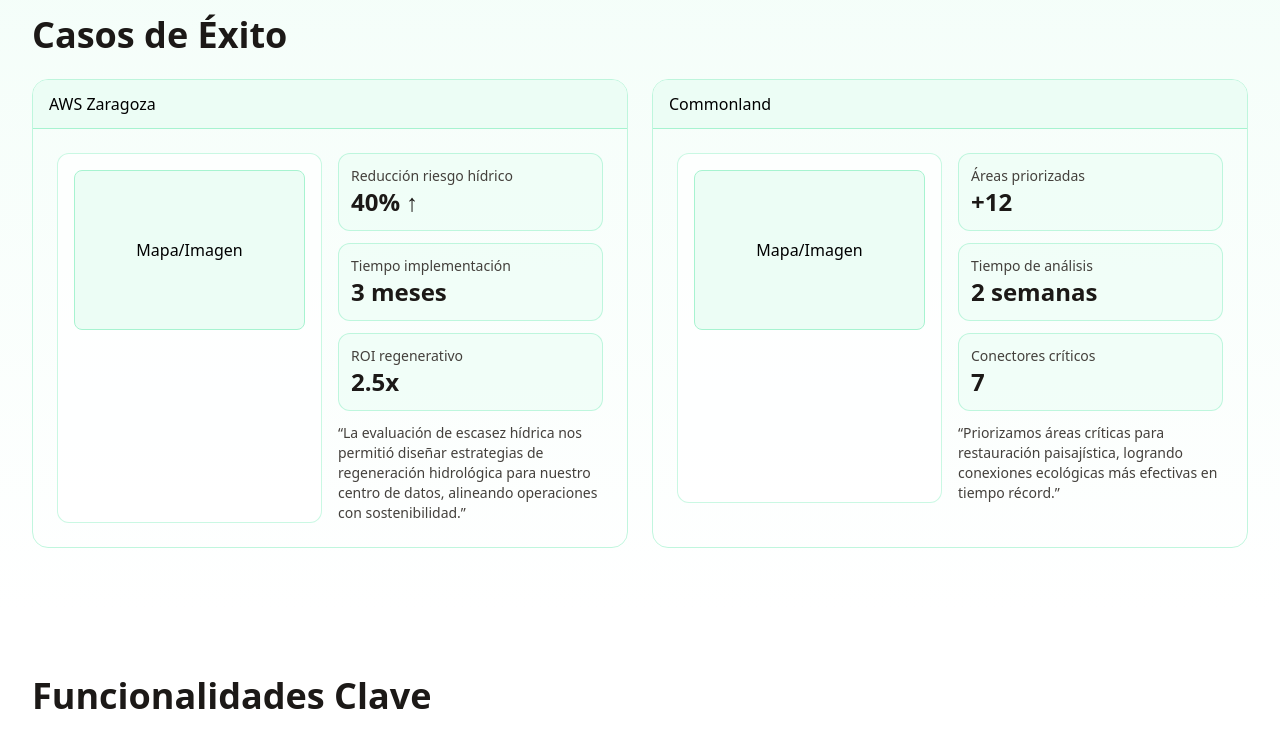
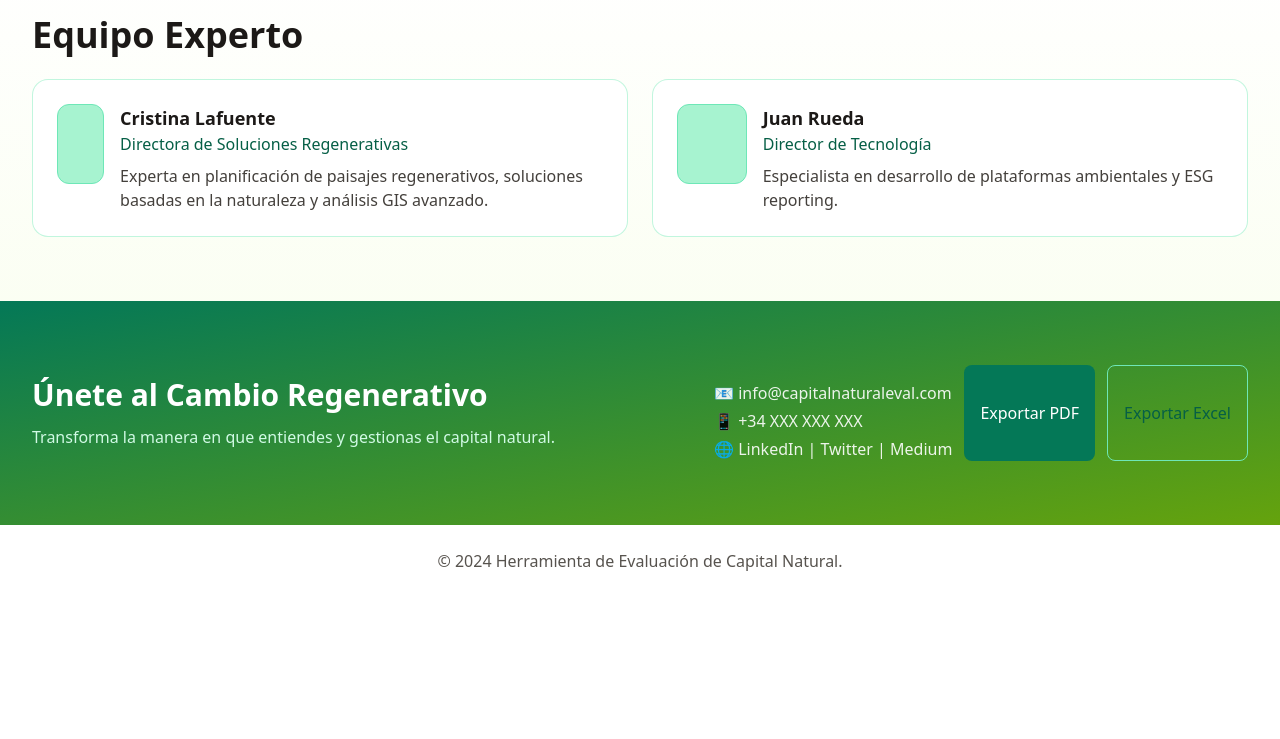
Before and after one commit to RuedaJ/nc3web, a Next.js app: page / in a window 1280 px wide. Shown: the part 2760-3499 px from the top of the page. After the commit the page ends 3357 px from the top, so only its background shows below. Built offline with nearby package versions, Linux system fonts and the light colour scheme.

Commit message:
Update index.js

```diff
--- a/pages/index.js
+++ b/pages/index.js
@@ -65,7 +65,7 @@
                 En <span className="font-semibold">CapitalNaturalEval</span>, ayudamos a las organizaciones a integrar
                 Soluciones Basadas en la Naturaleza (SbN/NbS) en su estrategia, desbloqueando valor más allá del
                 beneficio financiero. Identificamos oportunidades, comparamos alternativas y construimos casos de negocio
-                que integran beneficios climáticos, de biodiversidad y sociales —basados en evidencia y listos para decidir.
+                que integran beneficios climáticos, de biodiversidad y sociales - basados en evidencia y listos para decidir.
               </p>
 
               <div className="flex flex-wrap gap-3">
@@ -259,83 +259,6 @@
           </div>
         </section>
 
-        {/* Casos de Éxito */}
-        <section id="casos" className="py-16 bg-gradient-to-b from-emerald-50/60 to-white">
-          <div className="max-w-7xl mx-auto px-4 sm:px-6 lg:px-8">
-            <h2 className="text-2xl md:text-4xl font-bold text-stone-900 mb-6">Casos de Éxito</h2>
-
-            <div className="grid md:grid-cols-2 gap-6">
-              <div className="border border-emerald-200/70 rounded-2xl overflow-hidden">
-                <div className="px-4 py-3 bg-emerald-50 border-b border-emerald-200 font-medium">AWS Zaragoza</div>
-                <div className="p-6 grid gap-4 md:grid-cols-2">
-                  <div className="rounded-xl border border-emerald-200/60 p-4 bg-white/70">
-                    <div className="h-40 rounded-lg border border-emerald-200 bg-emerald-50 flex items-center justify-center">
-                      Mapa/Imagen
-                    </div>
-                  </div>
-                  <div className="space-y-3 text-stone-700">
-                    <div className="p-3 rounded-xl border border-emerald-200/70 bg-emerald-50/60">
-                      <div className="text-sm">Reducción riesgo hídrico</div>
-                      <div className="text-2xl font-semibold text-stone-900">40% ↑</div>
-                    </div>
-                    <div className="p-3 rounded-xl border border-emerald-200/70 bg-emerald-50/60">
-                      <div className="text-sm">Tiempo implementación</div>
-                      <div className="text-2xl font-semibold text-stone-900">3 meses</div>
-                    </div>
-                    <div className="p-3 rounded-xl border border-emerald-200/70 bg-emerald-50/60">
-                      <div className="text-sm">ROI regenerativo</div>
-                      <div className="text-2xl font-semibold text-stone-900">2.5x</div>
-                    </div>
-                    <p className="text-sm">
-                      “La evaluación de escasez hídrica nos permitió diseñar estrategias de regeneración hidrológica
-                      para nuestro centro de datos, alineando operaciones con sostenibilidad.”
-                    </p>
-                  </div>
-                </div>
-              </div>
-
-              <div className="border border-emerald-200/70 rounded-2xl overflow-hidden">
-                <div className="px-4 py-3 bg-emerald-50 border-b border-emerald-200 font-medium">Commonland</div>
-                <div className="p-6 grid gap-4 md:grid-cols-2">
-                  <div className="rounded-xl border border-emerald-200/60 p-4 bg-white/70">
-                    <div className="h-40 rounded-lg border border-emerald-200 bg-emerald-50 flex items-center justify-center">
-                      Mapa/Imagen
-                    </div>
-                  </div>
-                  <div className="space-y-3 text-stone-700">
-                    <div className="p-3 rounded-xl border border-emerald-200/70 bg-emerald-50/60">
-                      <div className="text-sm">Áreas priorizadas</div>
-                      <div className="text-2xl font-semibold text-stone-900">+12</div>
-                    </div>
-                    <div className="p-3 rounded-xl border border-emerald-200/70 bg-emerald-50/60">
-                      <div className="text-sm">Tiempo de análisis</div>
-                      <div className="text-2xl font-semibold text-stone-900">2 semanas</div>
-                    </div>
-                    <div className="p-3 rounded-xl border border-emerald-200/70 bg-emerald-50/60">
-                      <div className="text-sm">Conectores críticos</div>
-                      <div className="text-2xl font-semibold text-stone-900">7</div>
-                    </div>
-                    <p className="text-sm">
-                      “Priorizamos áreas críticas para restauración paisajística, logrando conexiones ecológicas más efectivas en tiempo récord.”
-                    </p>
-                  </div>
-                </div>
-              </div>
-            </div>
-
-          </div>
-        </section>
-
-        {/* Funcionalidades */}
-        <section id="funcionalidades" className="py-16">
-          <div className="max-w-7xl mx-auto px-4 sm:px-6 lg:px-8">
-            <h2 className="text-2xl md:text-4xl font-bold text-stone-900 mb-6">Funcionalidades Clave</h2>
-            <div className="grid md:grid-cols-2 gap-6">
-              <MapWrapper />
-              <Dashboard />
-            </div>
-          </div>
-        </section>
 
         {/* Equipo */}
         <section id="equipo" className="py-16 bg-gradient-to-b from-white to-lime-50/50">
```
